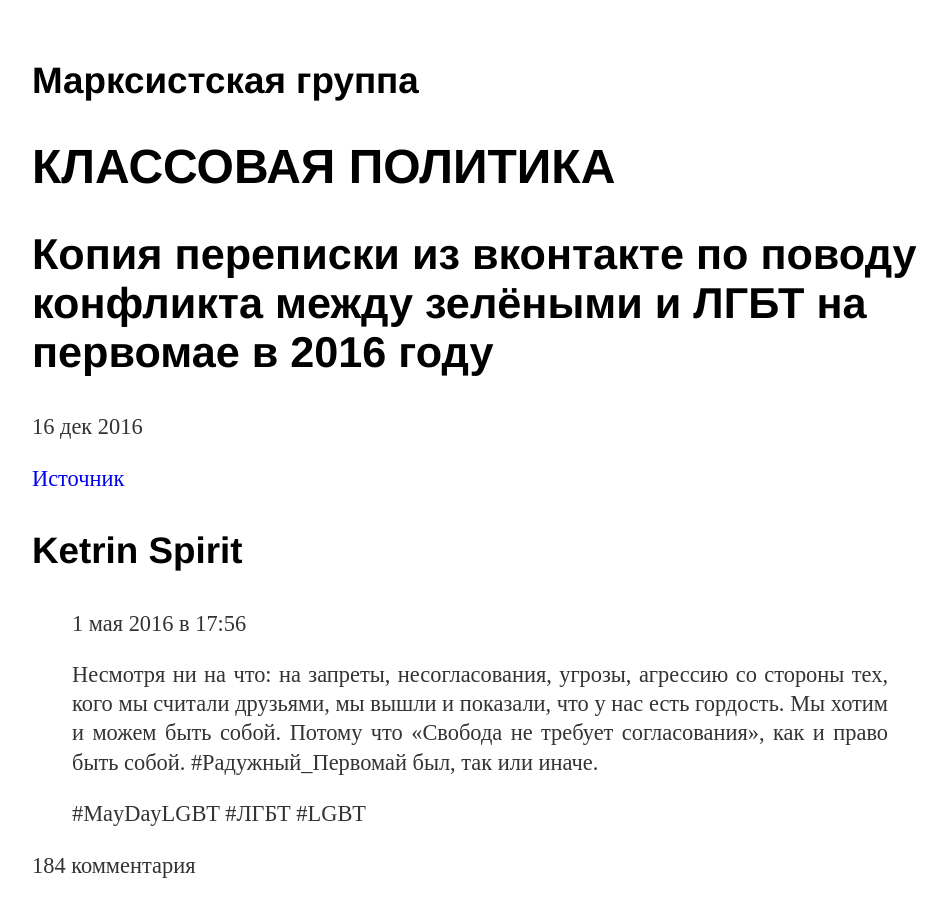
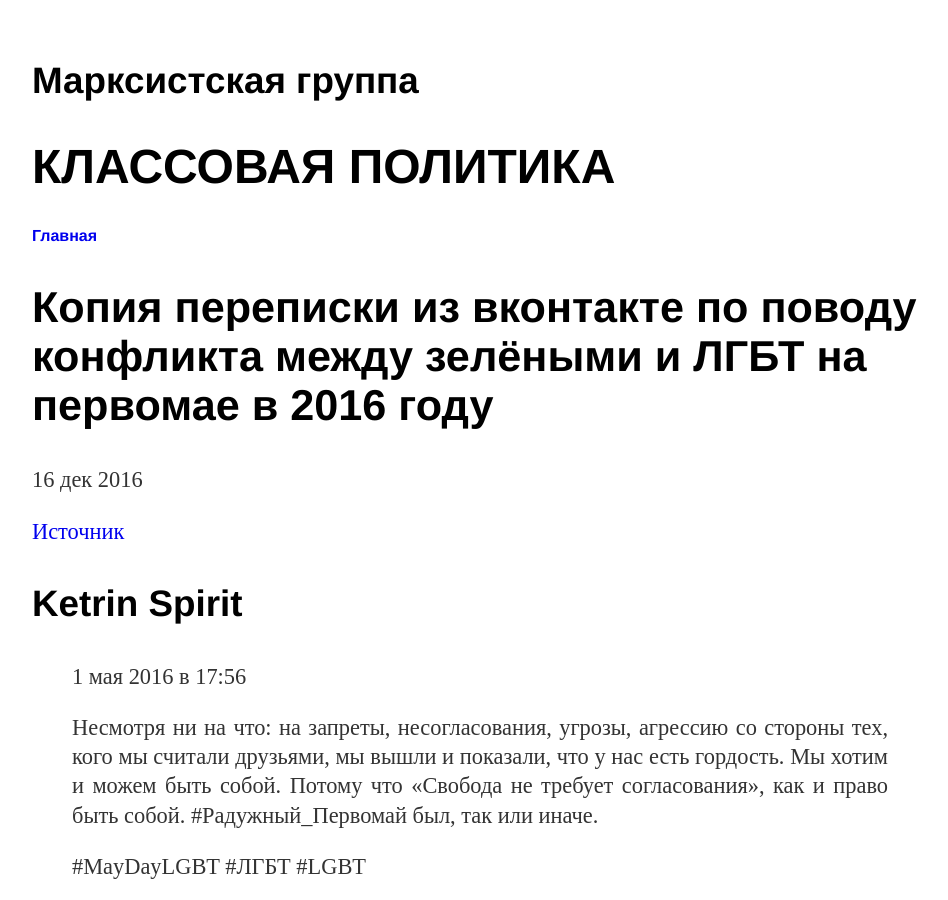
Before and after one commit to mgkp/mgkp.github.io, a Jekyll site: the page built from files/2016-12-16-greens_vk_201605.md, in a window 1280 px wide and 900 px high. Shown: the whole window, without its empty margins (160-1108 px from the left). Built offline with Jekyll 4.4.1, drawn with Linux system fonts in a browser that asks for light colours.

Commit message:
navigation to home page added

```diff
--- a/_layouts/default.html
+++ b/_layouts/default.html
@@ -11,8 +11,11 @@
   <body>
 <h3>Марксистская группа</h3>
 <h1>КЛАССОВАЯ ПОЛИТИКА</h1>
-    <nav>
-    </nav>
+<nav>
+  <ul>
+    <li><a href="/">Главная</a></li>
+  </ul>
+</nav>
 <div class="container">
 
   {{ content }}
```
